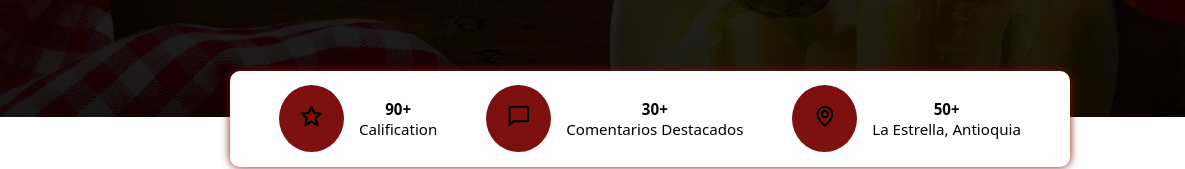
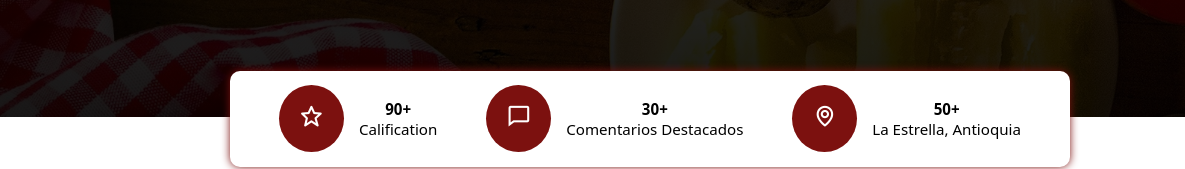
Before and after one commit to SantiPelaez07/Llanerito, a plain HTML site: page index.html in a window 1280 px wide. Shown: the part 658-827 px from the top of the page, 0-1185 px from the left. Drawn offline with nearby package versions, Linux system fonts and the light colour scheme.

Commit message:
Corrections in icons colors

```diff
--- a/css/firstContainer.css
+++ b/css/firstContainer.css
@@ -43,6 +43,10 @@
     color: var(--white);
     margin: 35px 0;
     font-size: clamp(0.938rem, 0.559vw + 0.579rem, 1.25rem);
+}
+
+.descriptionIcon i {
+    color: var(--white);
 }
 
 .buttom{
@@ -101,7 +105,7 @@
 
 
 .bx {
-    color: var(--black);
+    color: var(--white);
 }
 
 .icon {
```
